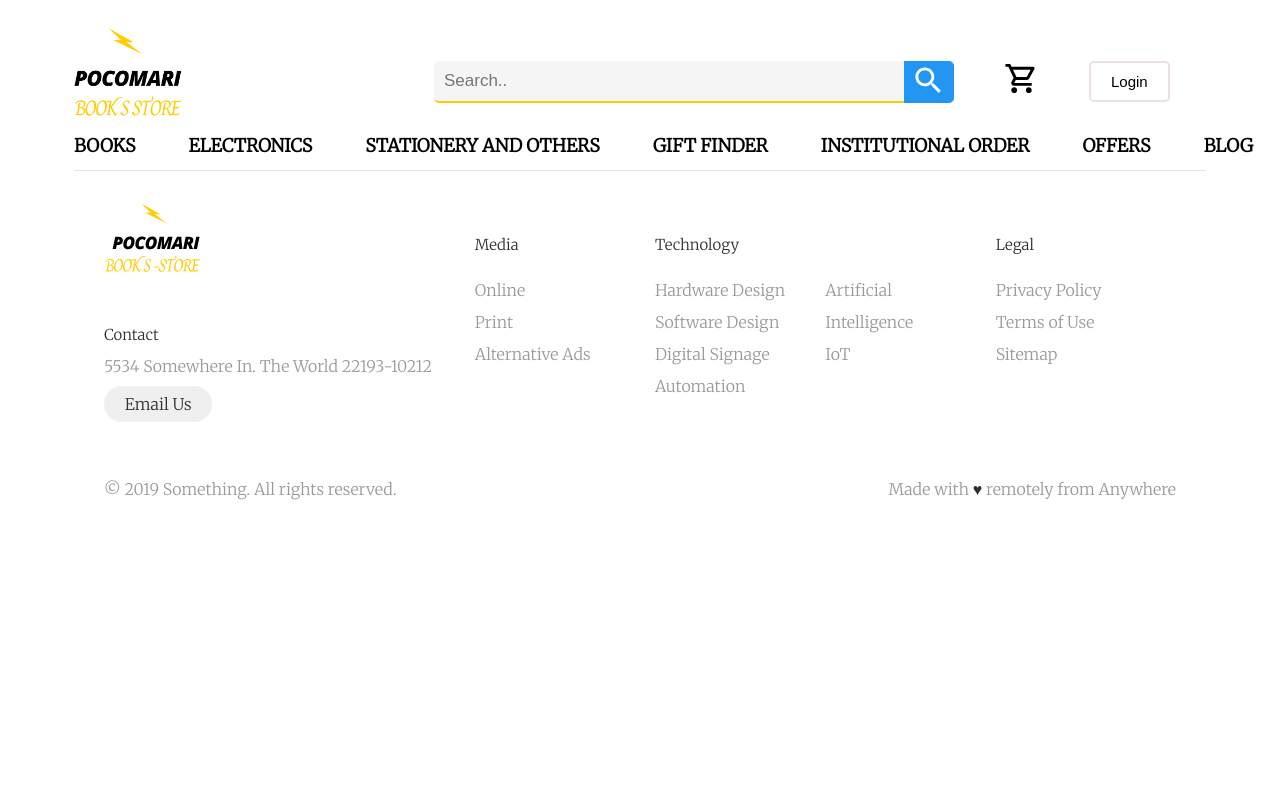
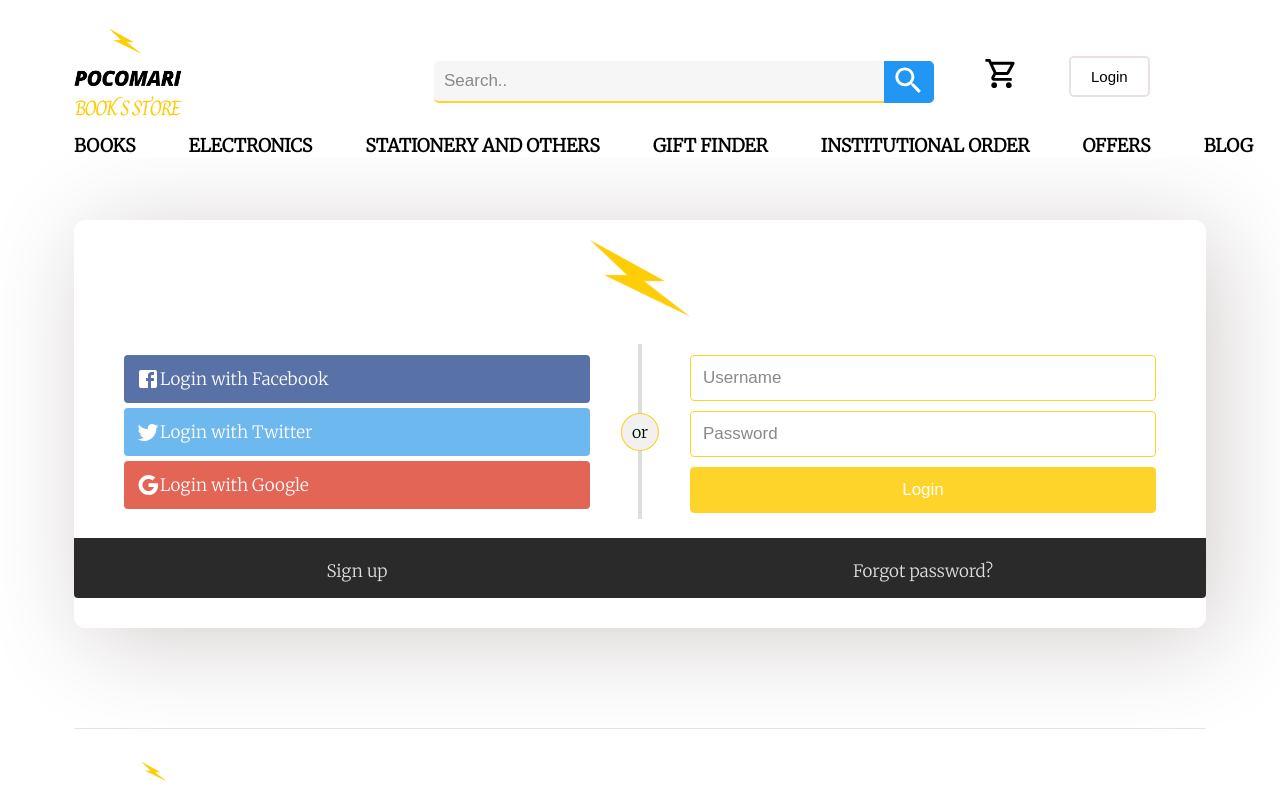
Before and after one commit to SajiburMunna/Pocomari.com, a React (Create React App) app: page /login in a window 1280 px wide. Shown: the top 792 px of the page. Built offline with nearby package versions, Linux system fonts and the light colour scheme.

Commit message:
login page compelete

```diff
--- a/src/App.css
+++ b/src/App.css
@@ -8,3 +8,6 @@
 .contents {
   margin-top: 170px;
 }
+* {
+  box-sizing: border-box;
+}
--- a/src/App.js
+++ b/src/App.js
@@ -9,6 +9,7 @@ import InstitutionalOrder from "./components/Pages/InstitutionalOrder/Institutio
 import Stationery from "./components/Pages/Stationery/Stationery";
 import Blog from "./components/Pages/Blog/Blog";
 import Offers from "./components/Pages/Offers/Offers";
+import Login from "./components/Pages/Login/Login";
 
 function App() {
   return (
@@ -27,6 +28,7 @@ function App() {
           <Route path="/stationery" element={<Stationery />} />
           <Route path="/offers" element={<Offers />} />
           <Route path="/blog" element={<Blog />} />
+          <Route path="/login" element={<Login />} />
         </Routes>
         <Footer />
       </div>
--- a/src/components/Navbar/Navbar.css
+++ b/src/components/Navbar/Navbar.css
@@ -9,7 +9,7 @@
 
 .example input[type="text"] {
   padding: 10px;
-  font-size: 17px;
+
   border: none;
   border-bottom: 2px solid #ffcd05;
   float: left;
@@ -39,6 +39,7 @@ select:focus {
   border: 1px solid #2196f3;
   border-left: none;
   cursor: pointer;
+  margin-top: 5px;
 
   border-radius: 0px 5px 5px 0px;
   -webkit-border-radius: 0px 5px 5px 0px;
--- a/src/components/Navbar/Navbar.jsx
+++ b/src/components/Navbar/Navbar.jsx
@@ -5,8 +5,13 @@ import pocologo from "../../Assets/pocologo.png";
 import ShoppingCartOutlinedIcon from "@mui/icons-material/ShoppingCartOutlined";
 import SearchIcon from "@mui/icons-material/Search";
 import { Link } from "react-router-dom";
+import { useNavigate } from "react-router-dom";
 
 const Navbar = () => {
+  let navigate = useNavigate();
+  function handleClick() {
+    navigate("/login");
+  }
   return (
     <div>
       <div className="navcontent">
@@ -35,7 +40,9 @@ const Navbar = () => {
             <ShoppingCartOutlinedIcon fontSize="large" className="cartIcon" />
           </div>
           <div>
-            <button className="success">Login</button>
+            <button onClick={handleClick} className="success">
+              Login
+            </button>
           </div>
         </div>
       </div>
--- a/src/components/Pages/Books/RecentlySoldBooks/RecentlySoldBooks.css
+++ b/src/components/Pages/Books/RecentlySoldBooks/RecentlySoldBooks.css
@@ -1,16 +1,25 @@
 .recentlysoldbooks-content {
-  margin-bottom: 10px;
+  margin-bottom: 40px;
+  padding: 20px 0px 30px 0px;
+
+  border-radius: 20px;
+  background: #ffffff;
+  box-shadow: 12px 12px 24px #bdbdbd, -12px -12px 24px #ffffff;
+}
+.recentlysoldbooks-content h2 {
+  margin-left: 20px;
 }
 
 .card {
-  box-shadow: 0 4px 8px 0 rgba(0, 0, 0, 0.2);
+  box-shadow: 4px 4px 8px 4px rgba(0, 0, 0, 0.2);
   transition: 0.3s;
-  width: 250px;
-  margin-bottom: 20px;
+  width: 200px;
+
   text-align: center;
 }
 .card img {
-  width: 250px;
+  height: 200px;
+  width: 200px;
 }
 
 .card:hover {
@@ -20,3 +29,7 @@
 .container {
   padding: 2px 16px;
 }
+
+.total-card-content {
+  padding: 20px;
+}
--- a/src/components/Pages/Books/RecentlySoldBooks/RecentlySoldBooks.jsx
+++ b/src/components/Pages/Books/RecentlySoldBooks/RecentlySoldBooks.jsx
@@ -20,20 +20,18 @@ const RecentlySoldBooks = () => {
           <Carousel
             className="car-content"
             plugins={[
-              "centered",
-
               "arrows",
               {
                 resolve: slidesToShowPlugin,
 
                 options: {
-                  numberOfSlides: 3,
+                  numberOfSlides: 5,
                 },
               },
               {
                 resolve: slidesToScrollPlugin,
                 options: {
-                  numberOfSlides: 3,
+                  numberOfSlides: 5,
                 },
               },
             ]}
--- /dev/null
+++ b/src/components/Pages/Login/Login.css
@@ -0,0 +1,140 @@
+/* style the container */
+
+.full-login-content {
+  padding: 50px 0px 0px 0px;
+}
+.login-container {
+  position: relative;
+  border-radius: 12px;
+  background-image: linear-gradient(-45deg, #ffffff, #ffffff, #ffffff);
+  box-shadow: 12px 12px 100px #d3cdcd, -12px -12px 100px #ffffff;
+  padding: 20px 0 30px 0;
+}
+.login-logo {
+  text-align: center;
+}
+/* style inputs and link buttons */
+input,
+.btn {
+  width: 100%;
+  padding: 12px;
+  border: none;
+  border-radius: 4px;
+  margin: 5px 0;
+  opacity: 0.85;
+  display: inline-block;
+  font-size: 17px;
+  line-height: 20px;
+  text-decoration: none;
+}
+input {
+  border: 1px solid #ffcd05;
+}
+
+input:hover,
+.btn:hover {
+  opacity: 1;
+}
+
+/* add appropriate colors to fb, twitter and google buttons */
+.fb {
+  background-color: #3b5998;
+  color: white;
+  display: flex;
+
+  align-items: center;
+}
+
+.twitter {
+  background-color: #55acee;
+  color: white;
+  display: flex;
+  align-items: center;
+}
+
+.google {
+  background-color: #dd4b39;
+  color: white;
+  display: flex;
+  align-items: center;
+}
+
+/* style the submit button */
+input[type="submit"] {
+  background-color: #ffcd05;
+  color: white;
+  cursor: pointer;
+}
+
+input[type="submit"]:hover {
+  background-color: #ffcd05;
+}
+
+/* Two-column layout */
+.col {
+  float: left;
+  width: 50%;
+  margin: auto;
+  padding: 0 50px;
+  margin-top: 6px;
+}
+
+/* Clear floats after the columns */
+.row:after {
+  content: "";
+  display: table;
+  clear: both;
+}
+
+/* vertical line */
+.vl {
+  position: absolute;
+  left: 50%;
+  transform: translate(-50%);
+  border: 2px solid rgb(221, 221, 221);
+  height: 175px;
+}
+
+/* text inside the vertical line */
+.vl-innertext {
+  position: absolute;
+  top: 50%;
+  transform: translate(-50%, -50%);
+  background-color: #f1f1f1;
+  border: 1px solid #ffcd05;
+  border-radius: 50%;
+  padding: 8px 10px;
+}
+
+/* hide some text on medium and large screens */
+.hide-md-lg {
+  display: none;
+}
+
+/* bottom container */
+.bottom-container {
+  text-align: center;
+  background-color: rgb(42, 42, 42);
+  border-radius: 0px 0px 4px 4px;
+  margin-top: 20px;
+}
+.bottom-container a {
+  color: white;
+}
+
+/* Responsive layout - when the screen is less than 650px wide, make the two columns stack on top of each other instead of next to each other */
+@media screen and (max-width: 650px) {
+  .col {
+    width: 100%;
+    margin-top: 0;
+  }
+  /* hide the vertical line */
+  .vl {
+    display: none;
+  }
+  /* show the hidden text on small screens */
+  .hide-md-lg {
+    display: block;
+    text-align: center;
+  }
+}
--- /dev/null
+++ b/src/components/Pages/Login/Login.jsx
@@ -0,0 +1,78 @@
+import React from "react";
+import "./Login.css";
+import soildlogo from "../../../Assets/solidlogo.png";
+import FacebookIcon from "@mui/icons-material/Facebook";
+import TwitterIcon from "@mui/icons-material/Twitter";
+import GoogleIcon from "@mui/icons-material/Google";
+const Login = () => {
+  return (
+    <>
+      <div className="full-login-content">
+        <div className=" login-container">
+          <form>
+            <div class="row">
+              <div className="login-logo">
+                <img src={soildlogo} width="100px" height="100px" alt="" />
+              </div>
+
+              <div class="vl">
+                <span class="vl-innertext">or</span>
+              </div>
+
+              <div class="col">
+                <a href="##" class="fb btn">
+                  <FacebookIcon />
+                  <span>Login with Facebook</span>
+                </a>
+                <a href="##" class="twitter btn">
+                  <TwitterIcon />
+                  <span> Login with Twitter</span>
+                </a>
+                <a href="##" class="google btn">
+                  <GoogleIcon /> <span>Login with Google</span>
+                </a>
+              </div>
+
+              <div class="col">
+                <div class="hide-md-lg">
+                  <p>Or sign in manually:</p>
+                </div>
+
+                <input
+                  type="email"
+                  name="username"
+                  placeholder="Username"
+                  required
+                />
+                <input
+                  type="password"
+                  name="password"
+                  placeholder="Password"
+                  required
+                />
+                <input type="submit" value="Login" />
+              </div>
+            </div>
+          </form>
+
+          <div class="bottom-container">
+            <div class="row">
+              <div class="col">
+                <a href="##" class="btn">
+                  Sign up
+                </a>
+              </div>
+              <div class="col">
+                <a href="##" class="btn">
+                  Forgot password?
+                </a>
+              </div>
+            </div>
+          </div>
+        </div>
+      </div>
+    </>
+  );
+};
+
+export default Login;
--- a/src/components/Pages/Products/ProductsDetails/ProductsDetails.css
+++ b/src/components/Pages/Products/ProductsDetails/ProductsDetails.css
@@ -17,11 +17,10 @@
   );
   display: flex;
   justify-content: space-evenly;
-  max-width: 60%;
-
+  max-width: 50%;
   padding: 30px;
   align-items: center;
-  flex-wrap: wrap;
+
   font-size: 20px;
 }
 .pd-details-addcat-btn {
@@ -85,3 +84,49 @@
   font-weight: bold;
   color: #1c86dd;
 }
+
+.related-boos-content {
+  margin-left: 20px;
+}
+
+.flip-card {
+  background-color: transparent;
+  width: 150px;
+  height: 150px;
+  perspective: 1000px;
+  margin-bottom: 20px;
+}
+
+.flip-card-inner {
+  position: relative;
+  width: 100%;
+  height: 100%;
+  text-align: center;
+  transition: transform 0.6s;
+  transform-style: preserve-3d;
+  box-shadow: 0 4px 8px 0 rgba(0, 0, 0, 0.2);
+}
+
+.flip-card:hover .flip-card-inner {
+  transform: rotateY(180deg);
+}
+
+.flip-card-front,
+.flip-card-back {
+  position: absolute;
+  width: 100%;
+  height: 100%;
+  -webkit-backface-visibility: hidden;
+  backface-visibility: hidden;
+}
+
+.flip-card-front {
+  background-color: #bbb;
+  color: black;
+}
+
+.flip-card-back {
+  background-color: #2980b9;
+  color: white;
+  transform: rotateY(180deg);
+}
--- /dev/null
+++ b/src/components/Pages/Products/ProductsReviewRating/ProductsReviewRating.css
@@ -0,0 +1,32 @@
+.left-rating-content {
+  display: flex;
+  justify-content: space-between;
+}
+.right-rating-content {
+  display: flex;
+  align-items: center;
+}
+.right-rating-content button {
+  height: 50px;
+  width: 100px;
+  margin-left: 20px;
+}
+
+.chip {
+  margin-top: 10px;
+  display: inline-block;
+  padding: 0 25px;
+  height: 50px;
+  font-size: 16px;
+  line-height: 50px;
+  border-radius: 25px;
+  background-color: #f1f1f1;
+}
+
+.chip img {
+  float: left;
+  margin: 0 10px 0 -25px;
+  height: 50px;
+  width: 50px;
+  border-radius: 50%;
+}
--- /dev/null
+++ b/src/components/Pages/Products/ProductsReviewRating/ProductsReviewRating.jsx
@@ -0,0 +1,34 @@
+import React from "react";
+import "./ProductsReviewRating.css";
+import pf from "../../../../Assets/pf.jpg";
+
+const ProductsReviewRating = () => {
+  return (
+    <div>
+      <h3>Reviews and Ratings</h3>
+      <div className="left-rating-content">
+        <div>
+          <h3>4.9</h3>
+          <p>⭐⭐⭐⭐⭐</p>
+          <p>307 Ratings and 287 Reviews</p>
+        </div>
+        <div className="right-rating-content">
+          <p>Please login to write review </p>
+
+          <button>Login</button>
+        </div>
+      </div>
+      <hr />
+
+      <div class="chip">
+        <img src={pf} alt="Person" width="96" height="96" />
+        By Sajibur Munna
+      </div>
+      <p>
+        Best Book ,Ata porle aponio chagol hoia jaben and chagol palon shikben
+      </p>
+    </div>
+  );
+};
+
+export default ProductsReviewRating;
```
Also changed, not shown: src/components/Pages/Products/ProductsDetails/ProductsDetails.jsx (+39 -0 lines), src/Assets/pf.jpg (added), src/Assets/solidlogo.png (added).
